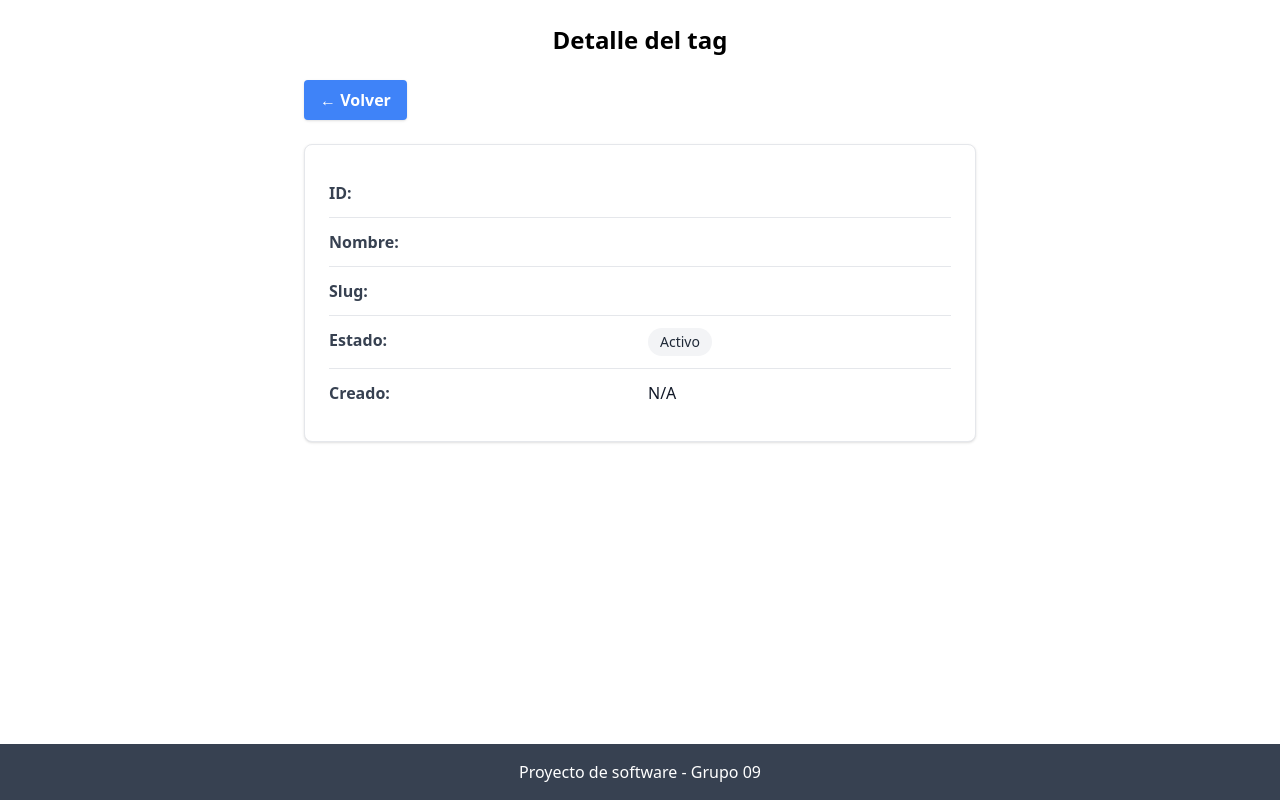
After one commit to UnMatesito/Proyecto-de-Software, a Python web app: template admin/src/web/templates/tags/detail.html in a window 1280 px wide. The commit adds this page. Run offline with Jinja, Linux system fonts and the light colour scheme; the template is opened without the code that fills it, so the values that code supplies are empty; some libraries are stand-ins or nearby versions.

```diff
--- a/admin/src/core/utils/pagination.py
+++ b/admin/src/core/utils/pagination.py
@@ -1,4 +1,4 @@
-def paginate_query(query, page, per_page=1, order_by = "id", sorted_by = "asc"):
+def paginate_query(query, page, per_page=25, order_by = "id", sorted_by = "asc"):
     """
     Pagina una query de SQLAlchemy
 
--- a/admin/src/web/forms/tag/__init__.py
+++ b/admin/src/web/forms/tag/__init__.py
@@ -1 +1,2 @@
 from .create_tag_form import CreateTagForm
+from .edit_tag_form import EditTagForm
--- /dev/null
+++ b/admin/src/web/templates/tags/detail.html
@@ -0,0 +1,61 @@
+{% extends "layout.html" %}
+
+{% block title %}Detalle del tag{% endblock %}
+
+{% block header %}
+<h1 class="text-2xl font-bold text-center mt-6">Detalle del tag</h1>
+{% endblock %}
+
+{% block content %}
+<div class="max-w-2xl mx-auto mt-6 space-y-6">
+
+    <!-- Boton volver -->
+    <div>
+        <a href="/tags"
+            class="inline-block bg-blue-500 hover:bg-blue-700 text-white font-semibold py-2 px-4 rounded shadow">
+            ← Volver
+        </a>
+    </div>
+
+    <!-- Card con los detalless -->
+    <div class="bg-white shadow rounded-lg p-6 border border-gray-200">
+        <dl class="divide-y divide-gray-200">
+            <div class="py-3 grid grid-cols-2 gap-4">
+                <dt class="font-semibold text-gray-700">ID:</dt>
+                <dd class=" text-gray-900">{{ tag.id }}</dd>
+            </div>
+            <!-- Contenedor nombre completo del usuario -->
+            <div class="py-3 grid grid-cols-2 gap-4">
+                <dt class="font-semibold text-gray-700">Nombre:</dt>
+                <dd class=" text-gray-900">{{ tag.name }}</dd>
+            </div>
+            <!-- Contenedor correo del usuario -->
+            <div class="py-3 grid grid-cols-2 gap-4">
+                <dt class="font-semibold text-gray-700">Slug:</dt>
+                <dd class=" text-gray-900">{{ tag.slug }}</dd>
+            </div>
+            <!-- Contenedor estado -->
+            <div class="py-3 grid grid-cols-2 gap-4">
+                <dt class="font-semibold text-gray-700">Estado:</dt>
+                <dd class="">
+                    {% if tag.deleted_at %}
+                        <span class="inline-flex items-center px-3 py-1 rounded-full text-sm font-medium bg-red-100 text-red-800">
+                            Eliminado
+                        </span>
+                    {% else %}
+                        <span class="inline-flex items-center px-3 py-1 rounded-full text-sm font-medium bg-gray-100 text-gray-800">
+                            Activo
+                        </span>
+                    {% endif %}
+                </dd>
+            </div>
+            <!-- Contenedor fecha creacion -->
+            <div class="py-3 grid grid-cols-2 gap-4">
+                <dt class="font-semibold text-gray-700">Creado:</dt>
+                <dd class=" text-gray-900">{{ tag.created_at.strftime('%d/%m/%Y') if tag.created_at else 'N/A' }}</dd>
+            </div>
+        </dl>
+    </div>
+
+</div>
+{% endblock %}
--- a/admin/static/css/styles.css
+++ b/admin/static/css/styles.css
@@ -1153,6 +1153,14 @@ select {
   z-index: 50;
 }
 
+.col-span-2 {
+  grid-column: span 2 / span 2;
+}
+
+.col-span-1 {
+  grid-column: span 1 / span 1;
+}
+
 .m-4 {
   margin: 1rem;
 }
@@ -1261,6 +1269,10 @@ select {
   display: block;
 }
 
+.inline-block {
+  display: inline-block;
+}
+
 .flex {
   display: flex;
 }
@@ -1361,20 +1373,24 @@ select {
   width: 100%;
 }
 
+.max-w-2xl {
+  max-width: 42rem;
+}
+
 .max-w-lg {
   max-width: 32rem;
 }
 
+.max-w-md {
+  max-width: 28rem;
+}
+
 .max-w-xl {
   max-width: 36rem;
 }
 
 .max-w-xs {
   max-width: 20rem;
-}
-
-.max-w-md {
-  max-width: 28rem;
 }
 
 .flex-1 {
@@ -1424,12 +1440,20 @@ select {
   grid-template-columns: repeat(1, minmax(0, 1fr));
 }
 
+.grid-cols-3 {
+  grid-template-columns: repeat(3, minmax(0, 1fr));
+}
+
 .grid-cols-4 {
   grid-template-columns: repeat(4, minmax(0, 1fr));
 }
 
 .grid-cols-7 {
   grid-template-columns: repeat(7, minmax(0, 1fr));
+}
+
+.grid-cols-2 {
+  grid-template-columns: repeat(2, minmax(0, 1fr));
 }
 
 .flex-row {
@@ -1525,6 +1549,11 @@ select {
   border-color: rgb(243 244 246 / var(--tw-divide-opacity, 1));
 }
 
+.divide-gray-200 > :not([hidden]) ~ :not([hidden]) {
+  --tw-divide-opacity: 1;
+  border-color: rgb(229 231 235 / var(--tw-divide-opacity, 1));
+}
+
 .self-center {
   align-self: center;
 }
@@ -1636,6 +1665,11 @@ select {
   background-color: rgb(235 245 255 / var(--tw-bg-opacity, 1));
 }
 
+.bg-blue-500 {
+  --tw-bg-opacity: 1;
+  background-color: rgb(63 131 248 / var(--tw-bg-opacity, 1));
+}
+
 .bg-blue-600 {
   --tw-bg-opacity: 1;
   background-color: rgb(28 100 242 / var(--tw-bg-opacity, 1));
@@ -1705,6 +1739,10 @@ select {
   background-color: rgb(253 253 234 / var(--tw-bg-opacity, 1));
 }
 
+.p-1 {
+  padding: 0.25rem;
+}
+
 .p-1\.5 {
   padding: 0.375rem;
 }
@@ -1723,10 +1761,6 @@ select {
 
 .p-6 {
   padding: 1.5rem;
-}
-
-.p-1 {
-  padding: 0.25rem;
 }
 
 .px-2 {
```
Also changed, not shown: admin/src/web/controllers/tag/tag.py (+48 -5 lines), admin/src/web/forms/tag/edit_tag_form.py (added, +11 -0 lines), admin/src/web/templates/tags/edit.html (added, +27 -0 lines), admin/src/web/templates/tags/index.html (+35 -1 lines), 1 other file.
